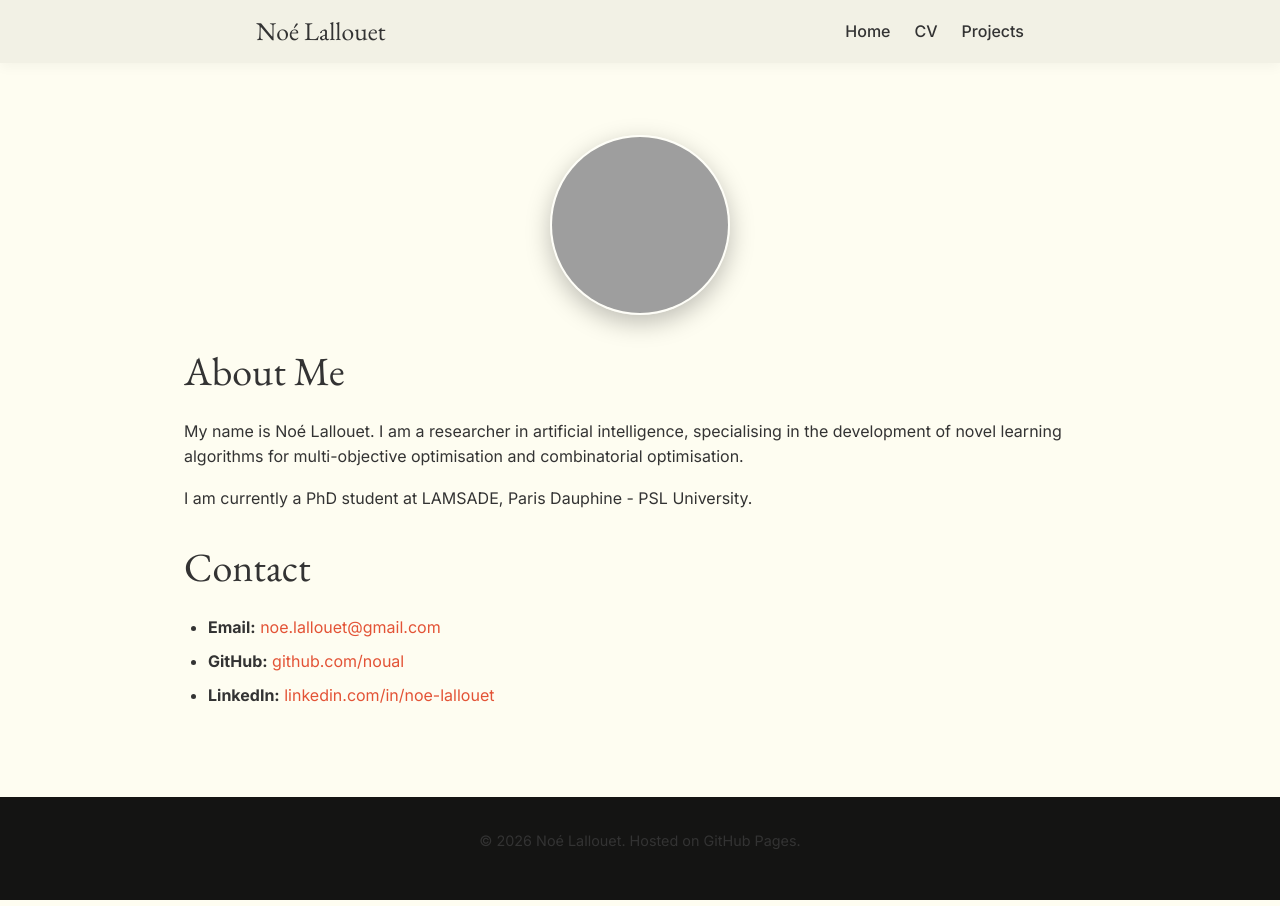
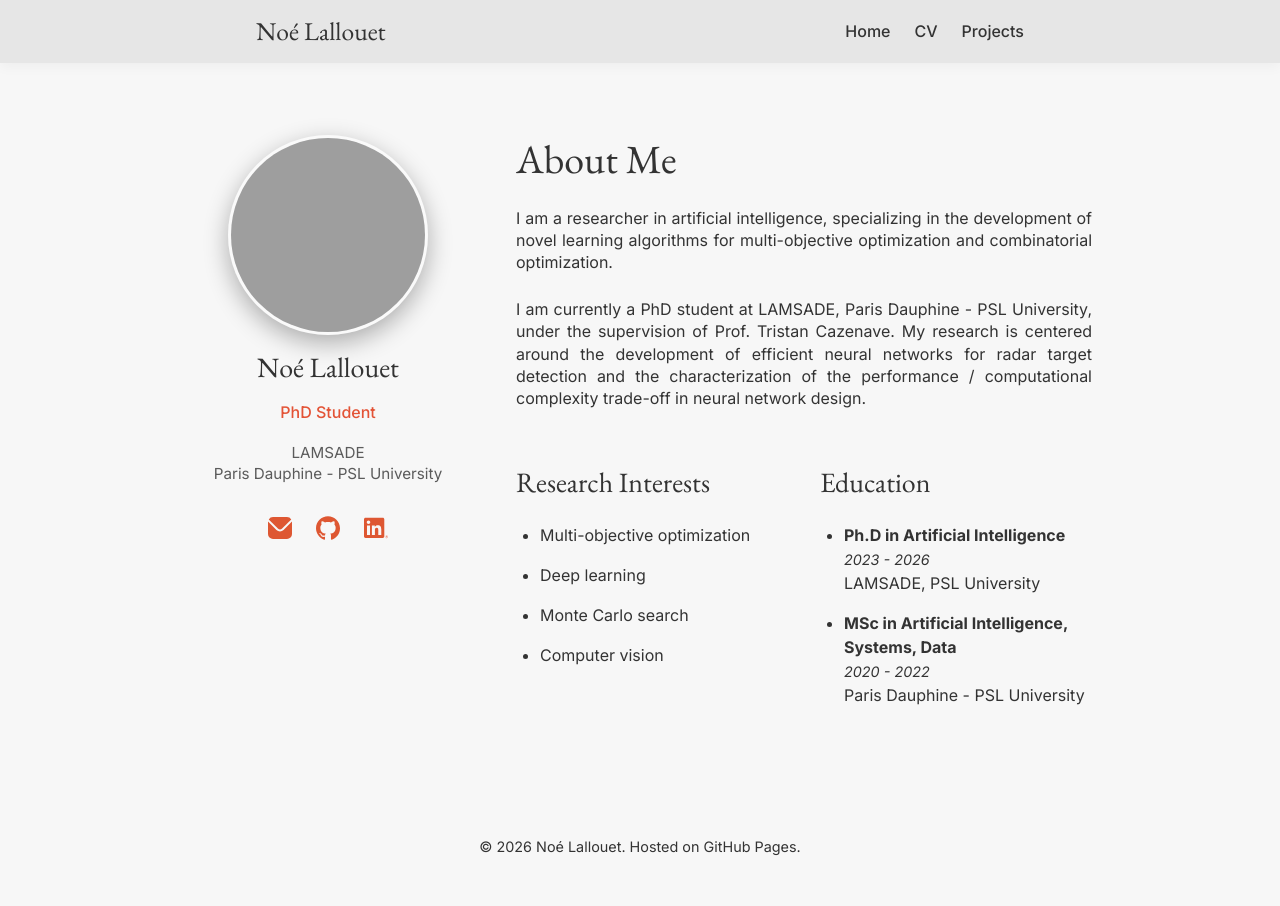
Before and after one commit to noual/noual.github.io, a Jekyll site: the page built from index.md, in a window 1280 px wide. Built offline with Jekyll 4.4.1, drawn with Linux system fonts in a browser that asks for light colours; grey boxes are pictures that could not be loaded.

Commit message:
Layout change

```diff
--- a/_sass/_base.scss
+++ b/_sass/_base.scss
@@ -95,6 +95,10 @@ ul, ol {
   li {
     margin-bottom: $spacing-xs;
   }
+
+  ul {
+    list-style-type: '- ';
+  }
 }
 
 code {
--- a/_sass/_layout.scss
+++ b/_sass/_layout.scss
@@ -3,7 +3,7 @@
 // ============================================================================
 
 .container {
-  max-width: 960px;
+  max-width: 1000px;
   margin: 0 auto;
   padding: 0 $spacing-md;
 }
@@ -12,7 +12,7 @@ header {
   position: sticky;
   top: 0;
   z-index: 100;
-  background: rgb(242, 241, 229);
+  background: hsl(0, 0%, 90%);
   backdrop-filter: blur(9px);
 -webkit-backdrop-filter: blur(9px);
   isolation: isolate;
@@ -83,18 +83,152 @@ header {
   }
 }
 
+// ============================================================================
+// Home Page Layout
+// ============================================================================
+
+.home-layout {
+  display: grid;
+  grid-template-columns: 280px 1fr;
+  gap: $spacing-xl;
+  max-width: 1200px;
+  margin: 0 auto;
+  padding: $spacing-lg $spacing-md;
+}
+
+.home-sidebar {
+  display: flex;
+  flex-direction: column;
+  align-items: center;
+  text-align: center;
+  gap: $spacing-sm;
+
+  h2 {
+    margin: 0;
+    font-size: 1.75rem;
+  }
+
+  .title {
+    margin: 0;
+    color: $accent-color;
+    font-weight: 500;
+  }
+
+  .affiliation {
+    margin: 0;
+    font-size: 0.95rem;
+    color: rgba($text-color, 0.8);
+    line-height: 1.4;
+  }
+
+  .social-links {
+    display: flex;
+    gap: $spacing-md;
+    margin-top: $spacing-sm;
+
+    a {
+      display: inline-block;
+      width: 24px;
+      height: 24px;
+      text-decoration: none;
+      transition: transform 0.2s ease;
+
+      &:hover {
+        transform: scale(1.15);
+      }
+
+      img {
+        width: 100%;
+        height: 100%;
+        filter: invert(42%) sepia(55%) saturate(2394%) hue-rotate(343deg) brightness(92%) contrast(88%);
+      }
+    }
+  }
+}
+
 .profile-photo {
-  display: flex;
-  justify-content: center;
-  margin: $spacing-lg 0;
+  width: 100%;
+  max-width: 200px;
+  margin: 0;
 
   img {
-    width: 180px;
-    height: 180px;
+    width: 100%;
+    height: auto;
+    aspect-ratio: 1;
     border-radius: 50%;
     object-fit: cover;
-    border: 2px solid rgba(255, 255, 255, 0.548);
-    box-shadow: 0 8px 24px rgba(0, 0, 0, 0.25);
+    border: 3px solid rgba(255, 255, 255, 0.3);
+    box-shadow: 0 8px 24px rgba(0, 0, 0, 0.3);
+  }
+}
+
+.home-main {
+  display: flex;
+  flex-direction: column;
+  gap: $spacing-lg;
+
+  .biography {
+    h3 {
+      font-size: 2.5rem;
+      margin-top: 0;
+    }
+
+    p {
+      line-height: 1.4;
+      margin-bottom: $spacing-md;
+      text-align: justify;
+    }
+  }
+}
+
+.home-grid {
+  display: grid;
+  grid-template-columns: 1fr 1fr;
+  gap: $spacing-lg;
+
+  section {
+    h3 {
+      font-size: 1.75rem;
+      margin-top: 0;
+    }
+
+    ul {
+      margin-left: $spacing-md;
+      padding: 0;
+
+      li {
+        margin-bottom: $spacing-sm;
+        line-height: 1.5;
+      }
+    }
+      .edu-date {
+        font-size: 0.9rem;
+      font-style: italic;
+    }
+  }
+}
+
+// Responsive adjustments
+@media (max-width: 1024px) {
+  .home-layout {
+    grid-template-columns: 240px 1fr;
+    gap: $spacing-lg;
+  }
+}
+
+@media (max-width: 768px) {
+  .home-layout {
+    grid-template-columns: 1fr;
+    gap: $spacing-lg;
+    padding: $spacing-md;
+  }
+
+  .home-sidebar {
+    order: -1;
+  }
+
+  .home-grid {
+    grid-template-columns: 1fr;
   }
 }
 
@@ -104,7 +238,7 @@ main {
 }
 
 footer {
-  background-color: rgba(20, 20, 19, 1);
+  background-color: $background-color;
   border-top: 0px solid $border-color;
   padding: $spacing-lg $spacing-md;
   margin-top: $spacing-xs;
--- a/_sass/_variables.scss
+++ b/_sass/_variables.scss
@@ -3,7 +3,7 @@
 // ============================================================================
 
 // Colors
-$background-color: hsl(54, 85%, 97%);  // Light background
+$background-color: hsl(0, 0%, 97%);  // Light background
 $text-color: #333333;        // Dark text
 $accent-color: #e35336;      // Blue accent
 $border-color: #333333;      // Dark borders
--- a/index.md
+++ b/index.md
@@ -3,17 +3,60 @@ layout: default
 title: Home
 ---
 
-<figure class="profile-photo">
-	<img src="{{ '/assets/images/profile.jpeg' | relative_url }}" alt="Portrait of Noé Lallouet">
-</figure>
+<div class="home-layout">
+  <aside class="home-sidebar">
+    <figure class="profile-photo">
+      <img src="{{ '/assets/images/profile.jpeg' | relative_url }}" alt="Portrait of Noé Lallouet">
+    </figure>
+    <h2>Noé Lallouet</h2>
+    <p class="title">PhD Student</p>
+    <p class="affiliation">LAMSADE<br>Paris Dauphine - PSL University</p>
+    <nav class="social-links">
+      <a href="mailto:noe.lallouet@gmail.com" title="Email">
+        <img src="{{ '/assets/icons/envelope.svg' | relative_url }}" alt="Email">
+      </a>
+      <a href="https://github.com/noual" title="GitHub">
+        <img src="{{ '/assets/icons/github.svg' | relative_url }}" alt="GitHub">
+      </a>
+      <a href="https://linkedin.com/in/noe-lallouet" title="LinkedIn">
+        <img src="{{ '/assets/icons/linkedin.svg' | relative_url }}" alt="LinkedIn">
+      </a>
+    </nav>
+  </aside>
 
-## About Me
-My name is Noé Lallouet. I am a researcher in artificial intelligence, specialising in the development of novel learning algorithms for multi-objective optimisation and combinatorial optimisation.
+  <section class="home-main">
+    <section class="biography">
+      <h3>About Me</h3>
+      <p>I am a researcher in artificial intelligence, specializing in the development of novel learning algorithms for multi-objective optimization and combinatorial optimization.</p>
+      <p>I am currently a PhD student at LAMSADE, Paris Dauphine - PSL University, under the supervision of Prof. Tristan Cazenave. My research is centered around the development of efficient neural networks for radar target detection and the characterization of the performance / computational complexity trade-off in neural network design.</p>
+    </section>
 
-I am currently a PhD student at LAMSADE, Paris Dauphine - PSL University.
+    <div class="home-grid">
+      <section class="interests">
+        <h3>Research Interests</h3>
+        <ul>
+          <li>Multi-objective optimization</li>
+		  <li>Deep learning</li>
+		  <li>Monte Carlo search</li>
+		  <li>Computer vision</li>
+        </ul>
+      </section>
 
-## Contact
-
-* **Email:** [noe.lallouet@gmail.com](mailto:noe.lallouet@gmail.com)
-* **GitHub:** [github.com/noual](https://github.com/noual)
-* **LinkedIn:** [linkedin.com/in/noe-lallouet](https://linkedin.com/in/noe-lallouet)
+      <section class="education">
+        <h3>Education</h3>
+        <ul>
+		<li>
+			<strong>Ph.D in Artificial Intelligence</strong> <br>
+			<span class="edu-date">2023 - 2026</span><br>
+			LAMSADE, PSL University
+		</li>
+		<li>
+			<strong>MSc in Artificial Intelligence, Systems, Data</strong> <br>
+			<span class="edu-date">2020 - 2022</span><br>
+			Paris Dauphine - PSL University
+		</li>
+		</ul>
+      </section>
+    </div>
+  </section>
+</div>
```
Also changed, not shown: projects.md (+11 -6 lines), assets/icons/envelope.svg (added), assets/icons/github.svg (added), assets/icons/linkedin.svg (added), 9 other files.
